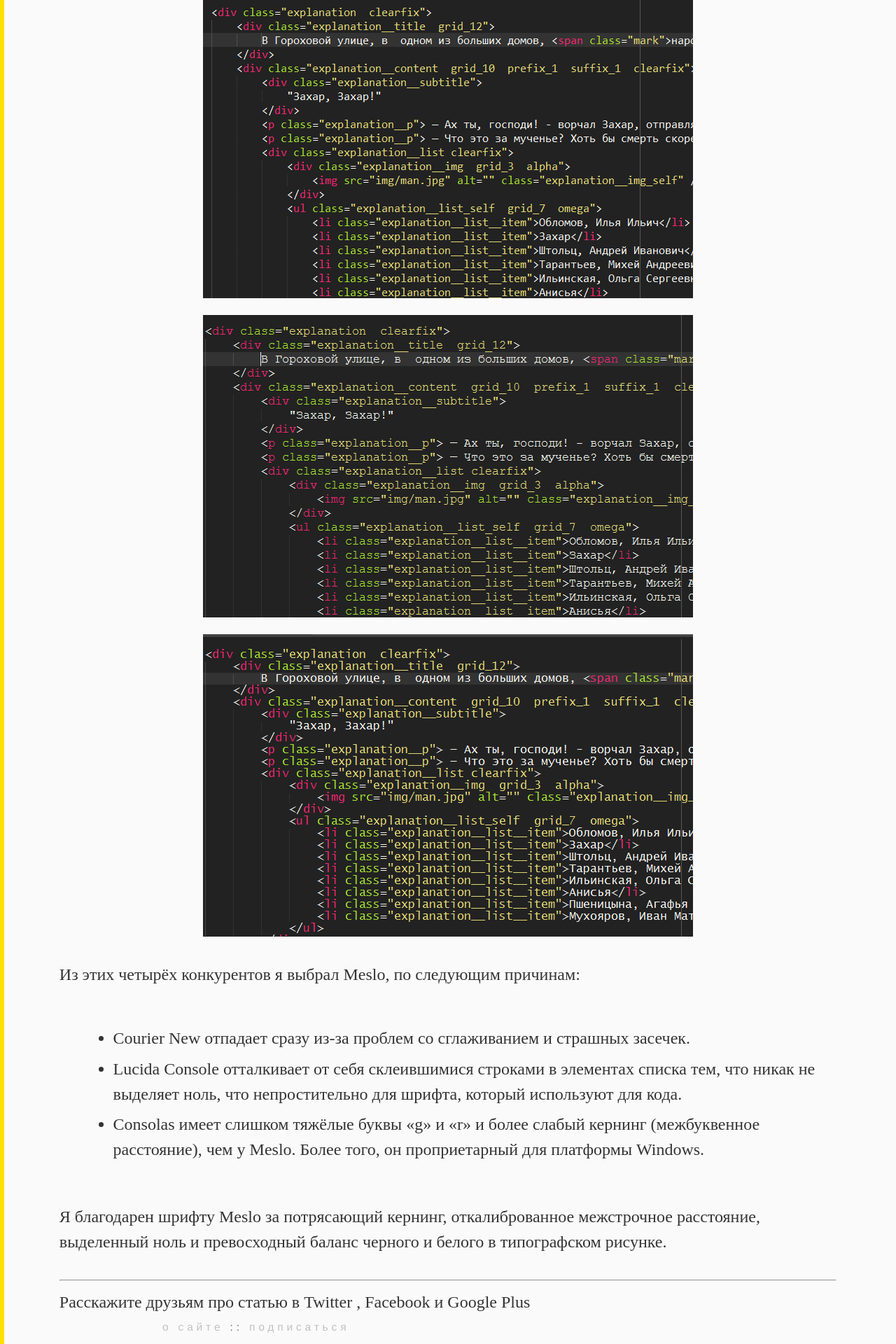
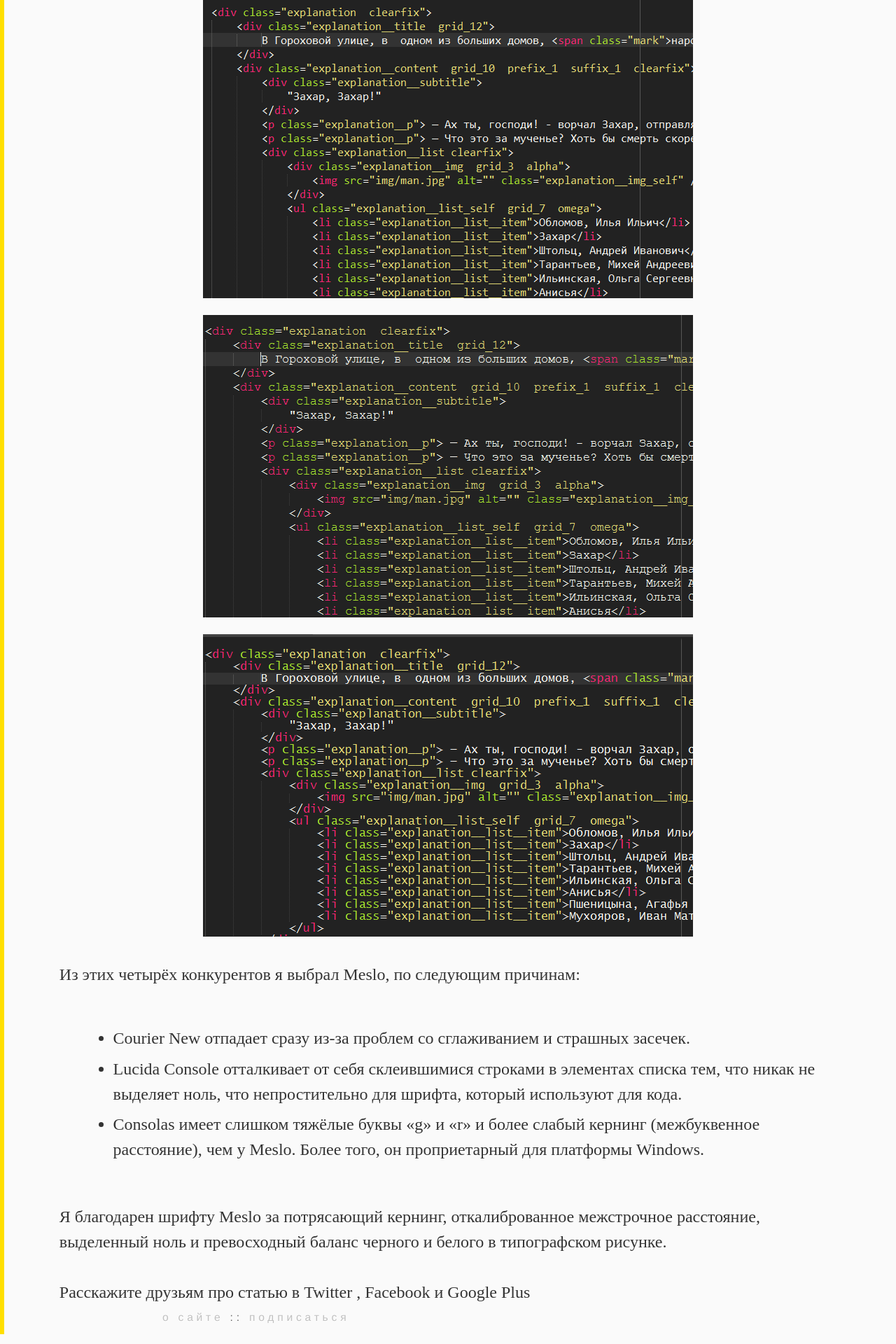
Before and after one commit to iamstarkov/vstarkov.ru, a Jekyll site: the page built from _posts/2012-10-30-meslo.md, in a window 1280 px wide. Shown: the part 1206-3126 px from the top of the page at 70% size. Built offline with Jekyll 4.4.1, drawn with Linux system fonts in a browser that asks for light colours; comment, search, counter and statistics services are not loaded.

Commit message:
fixed meslo post

```diff
--- a/_posts/2012-10-30-meslo.md
+++ b/_posts/2012-10-30-meslo.md
@@ -31,9 +31,8 @@
 * Lucida Console отталкивает от себя склеившимися строками в элементах списка тем, что никак не выделяет ноль, что непростительно для шрифта, который используют для кода.
 * Consolas имеет слишком тяжёлые буквы «g» и «r» и более слабый кернинг (межбуквенное расстояние), чем у Meslo. Более того, он проприетарный для платформы Windows.
 
- Я благодарен шрифту Meslo за потрясающий кернинг, откалиброванное межстрочное расстояние, выделенный ноль и превосходный баланс черного и белого в типографском рисунке.
+Я благодарен шрифту Meslo за потрясающий кернинг, откалиброванное межстрочное расстояние, выделенный ноль и превосходный баланс черного и белого в типографском рисунке.
 
 
 
-----
-  [1]: https://github.com/andreberg/Meslo-Font
+[1]: https://github.com/andreberg/Meslo-Font
```
